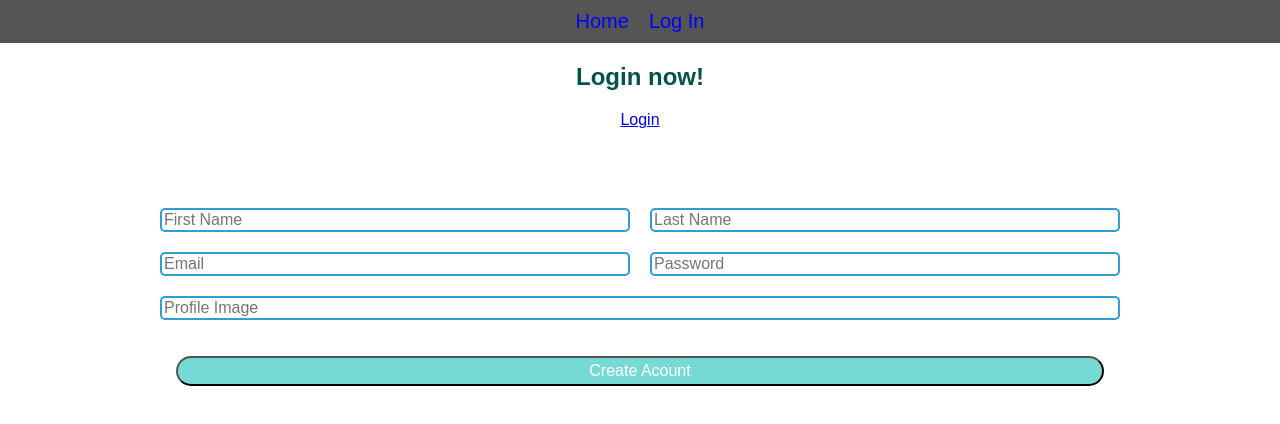
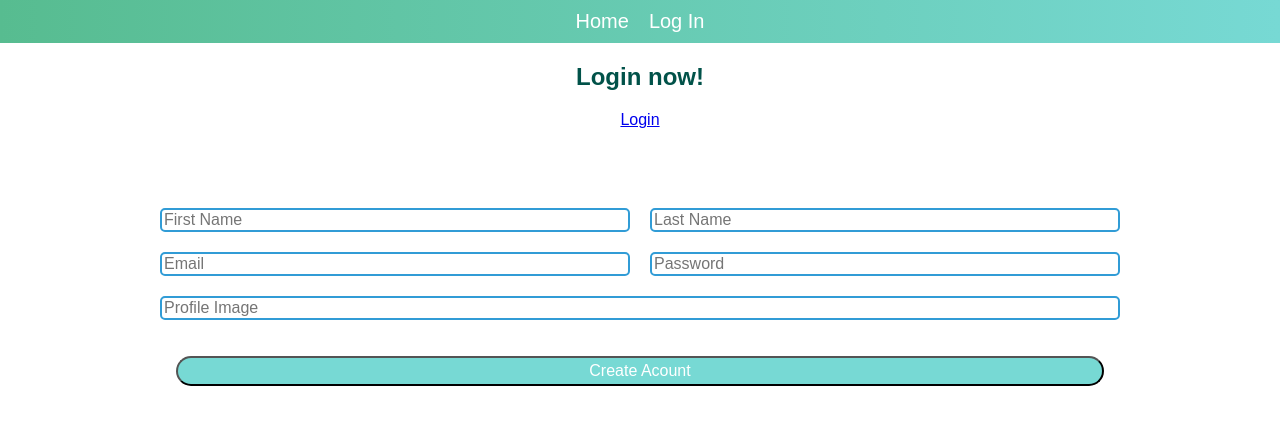
Before and after one commit to zvansom/MERN-app-client, a React (Create React App) app: page / in a window 1280 px wide. Shown: the top 424 px of the page. Built offline with nearby package versions, Linux system fonts and the light colour scheme.

Commit message:
added css

```diff
--- a/src/App.css
+++ b/src/App.css
@@ -7,7 +7,7 @@ body {
 
 nav {
   width: 100%;
-  background-color: #555;
+  background-image: linear-gradient(-90deg, #77d9d4, #57BC90);
   padding: 10px 0;
 }
 
@@ -15,7 +15,7 @@ nav a {
   margin: 10px;
   text-decoration: none;
   font-size: 20px;
-  color: blue;
+  color: white;
   cursor: pointer;
 }
 
@@ -34,6 +34,7 @@ h2 {
 .App {
   text-align: center;
   color: white;
+  background-color: white;
 }
 
 .container {
```
